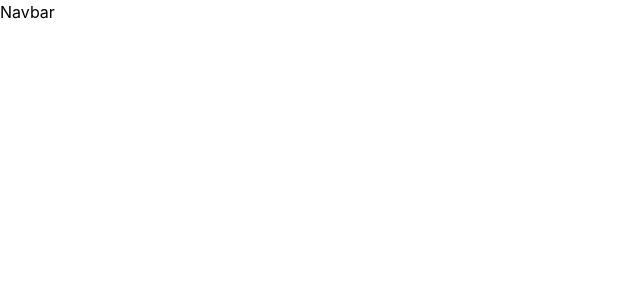
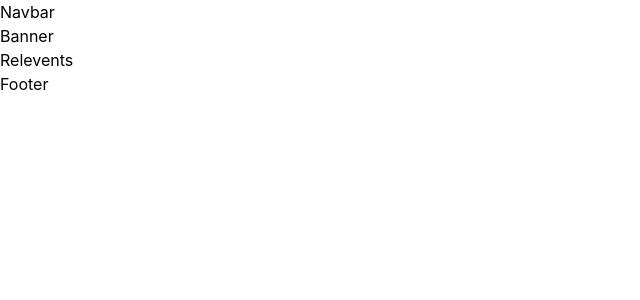
Before and after one commit to dev-monirul1/finsweet, a React (Vite) app: page / in a window 1280 px wide. Shown: the top 300 px of the page, without its empty margins (0-640 px from the left). Built offline with nearby package versions, Linux system fonts and the light colour scheme.

Commit message:
file add

```diff
--- /dev/null
+++ b/src/components/layouts/Footer.jsx
@@ -0,0 +1,9 @@
+import React from 'react'
+
+const Footer = () => {
+  return (
+    <div>Footer</div>
+  )
+}
+
+export default Footer
--- /dev/null
+++ b/src/components/pages/home/Banner.jsx
@@ -0,0 +1,9 @@
+import React from 'react'
+
+const Banner = () => {
+  return (
+    <div>Banner</div>
+  )
+}
+
+export default Banner
--- /dev/null
+++ b/src/components/pages/home/Relevents.jsx
@@ -0,0 +1,9 @@
+import React from 'react'
+
+const Relevents = () => {
+  return (
+    <div>Relevents</div>
+  )
+}
+
+export default Relevents
--- a/src/pages/home/HomeIndex.jsx
+++ b/src/pages/home/HomeIndex.jsx
@@ -1,9 +1,18 @@
 import React from 'react'
 import Navbar from '../../components/layouts/Navbar'
+import Banner from '../../components/pages/home/banner'
+import Relevents from '../../components/pages/home/Relevents'
+import Footer from '../../components/layouts/Footer'
 
 const HomeIndex = () => {
   return (
+    <>
     <Navbar/>
+    <Banner/>
+    <Relevents/>
+    <Footer/>
+    </>
+
   )
 }
 
```
